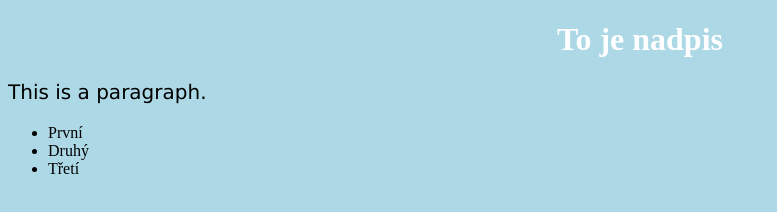
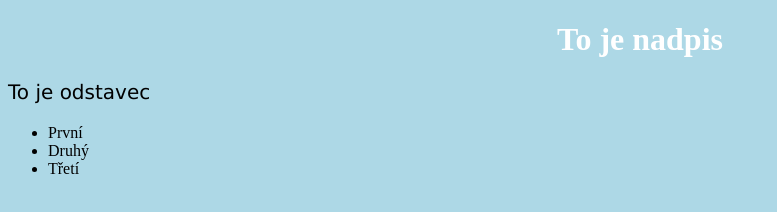
Before and after one commit to 20ANekolaA/WEB--t, a plain HTML site: page WEB-út/index.html in a window 1280 px wide. Shown: the whole page, without its empty margins (0-777 px from the left). Drawn offline with Linux system fonts and the light colour scheme.

Commit message:
překlad odstavce

```diff
--- a/WEB-út/index.html
+++ b/WEB-út/index.html
@@ -7,7 +7,7 @@
 <body>
 
 <h1>To je nadpis</h1>
-<p>This is a paragraph.</p>
+<p>To je odstavec</p>
 <ul>
 <li>První</li>
 <li>Druhý</li>
```
